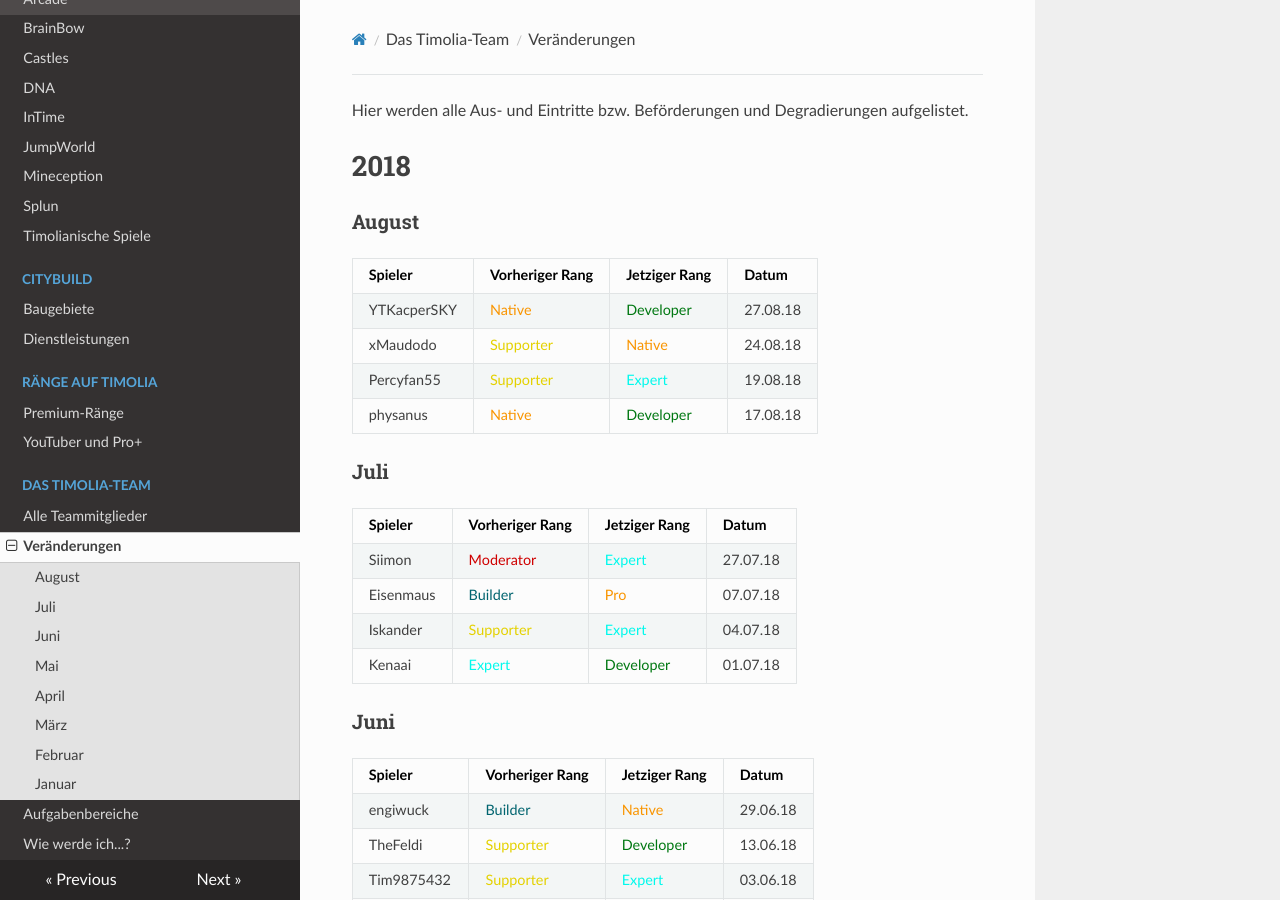
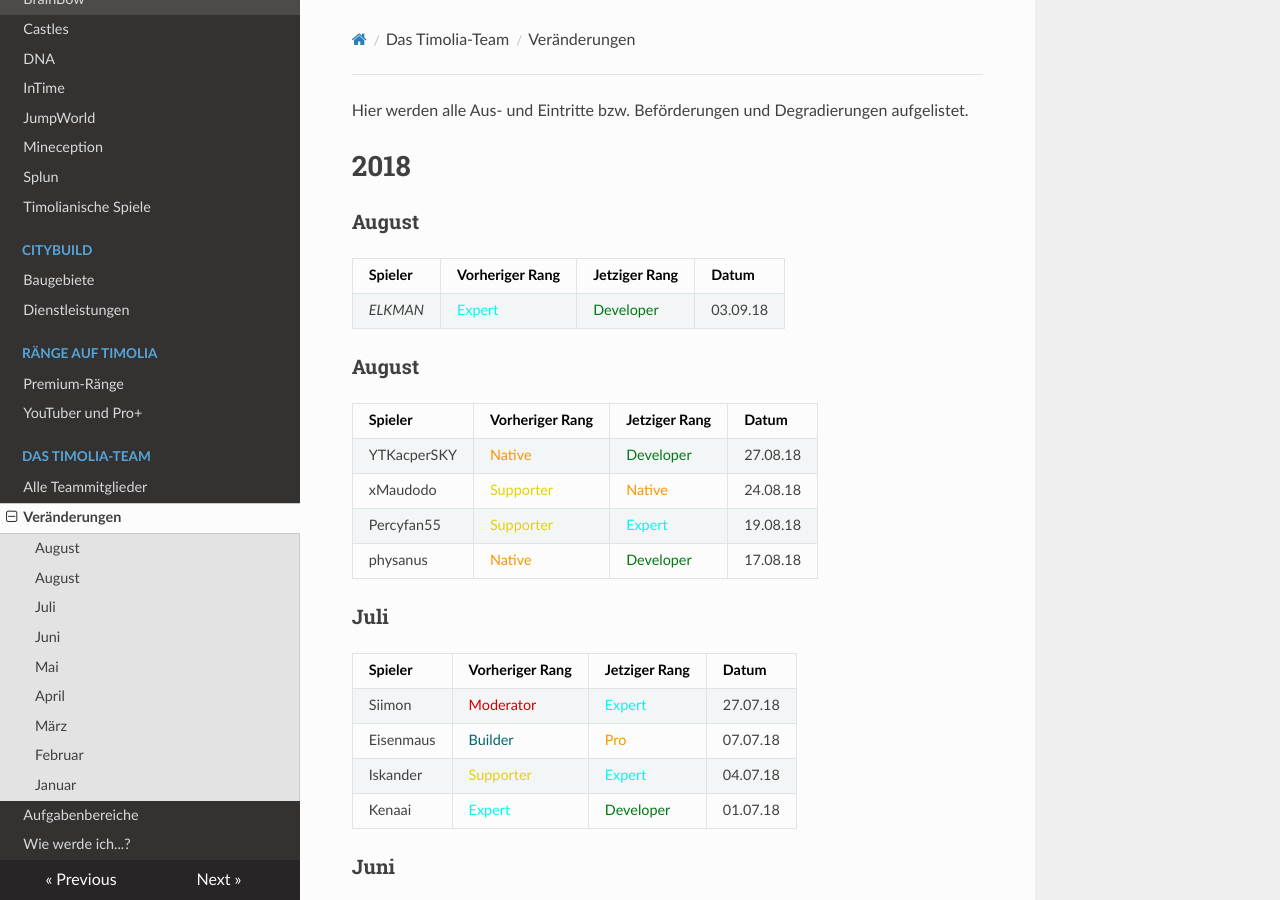
Before and after one commit to TimoliaDE/HowTo, an MkDocs documentation site: the page built from docs/team/changes.md, in a window 1280 px wide and 900 px high. Built offline with MkDocs 1.6.1, drawn with Linux system fonts in a browser that asks for light colours; nearby versions of some CDN libraries; old or Windows-style settings are respelled for this version of MkDocs.

Commit message:
add _ELKMAN_ as Dev to changes.md and members.md

```diff
--- a/docs/team/changes.md
+++ b/docs/team/changes.md
@@ -1,6 +1,11 @@
 Hier werden alle Aus- und Eintritte bzw. Beförderungen und Degradierungen aufgelistet.
 
 # 2018
+
+###<strong>August</strong>
+| Spieler | Vorheriger Rang | Jetziger Rang | Datum |
+| ------ | ------ | ------ | ------ |
+|_ELKMAN_ | <span style="color:#00F9EC">Expert</span> | <span style="color:#007812">Developer</span> | 03.09.18 |
 
 ###<strong>August</strong>
 | Spieler | Vorheriger Rang | Jetziger Rang | Datum |
```
Also changed, not shown: docs/team/members.md (+3 -0 lines).
